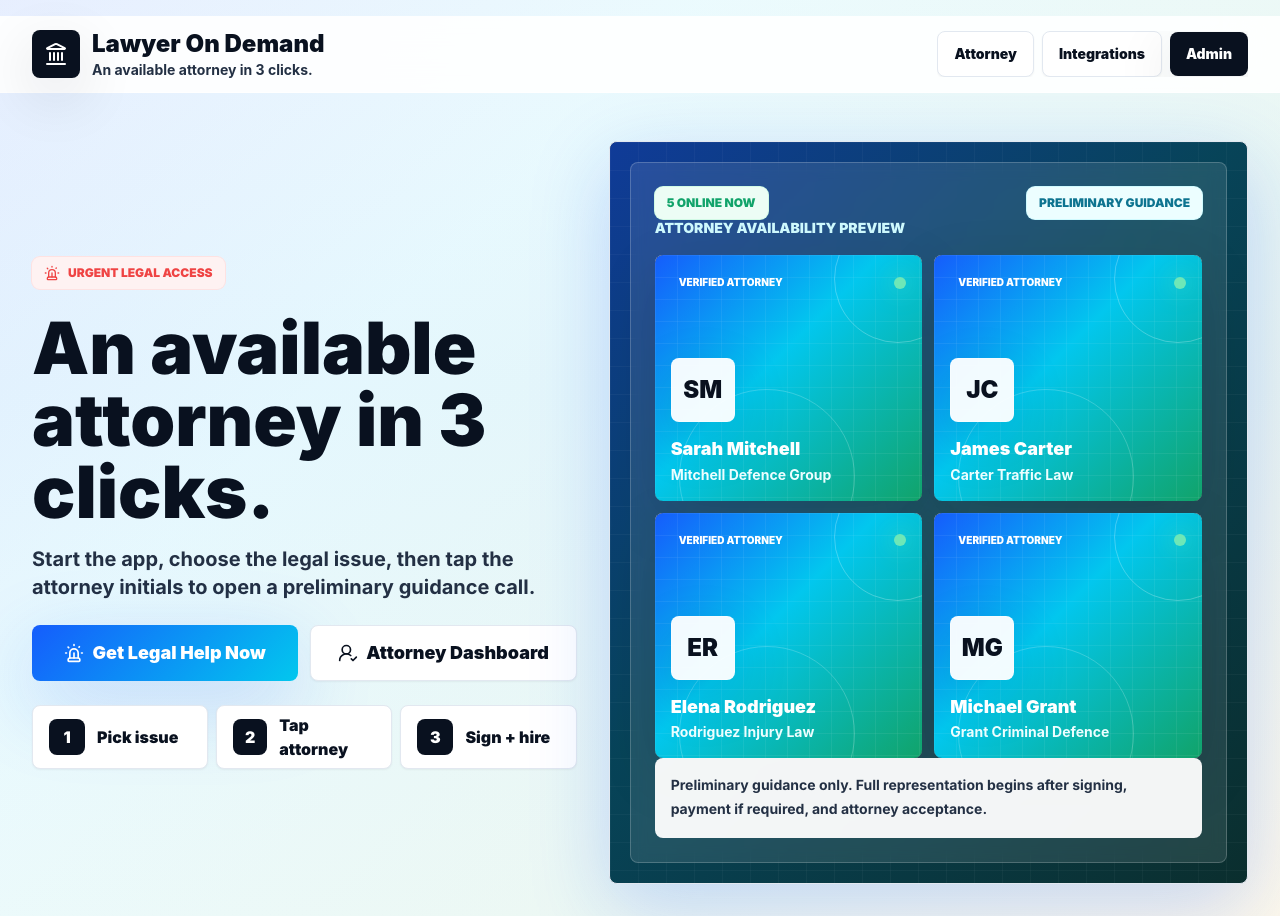
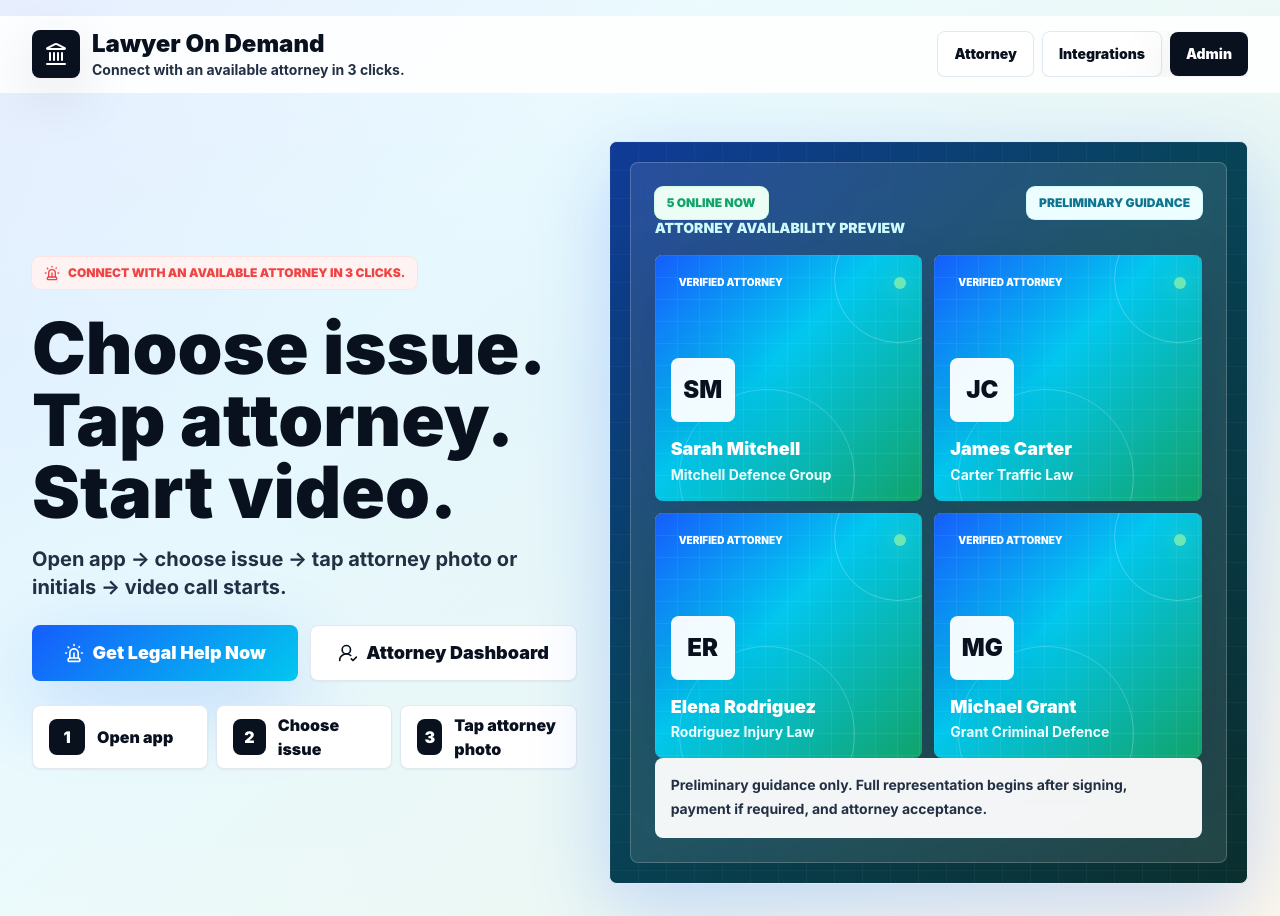
Before and after one commit to BeatViral/Law-On-Demand, a Next.js app: page / in a window 1280 px wide. Built offline with nearby package versions, Linux system fonts and the light colour scheme.

Commit message:
Polish navbar copy and attorney cards

```diff
--- a/components/client-app.tsx
+++ b/components/client-app.tsx
@@ -389,7 +389,7 @@ export function ClientApp() {
               <span>
                 <span className="block text-lg font-black leading-tight sm:text-2xl">Lawyer On Demand</span>
                 <span className="block text-xs font-bold text-graphite sm:text-sm">
-                  An available attorney in 3 clicks.
+                  Connect with an available attorney in 3 clicks.
                 </span>
               </span>
             </button>
@@ -422,15 +422,14 @@ export function ClientApp() {
               <div className="space-y-6">
                 <Badge tone="red" className="text-sm">
                   <Siren className="mr-2 h-4 w-4" />
-                  Urgent legal access
+                  Connect with an available attorney in 3 clicks.
                 </Badge>
                 <div className="space-y-4">
                   <h1 className="max-w-3xl text-5xl font-black leading-[0.96] text-ink sm:text-6xl lg:text-7xl">
-                    An available attorney in 3 clicks.
+                    Choose issue. Tap attorney. Start video.
                   </h1>
                   <p className="max-w-2xl text-lg font-bold leading-8 text-graphite sm:text-xl">
-                    Start the app, choose the legal issue, then tap the attorney initials to open a preliminary
-                    guidance call.
+                    Open app -&gt; choose issue -&gt; tap attorney photo or initials -&gt; video call starts.
                   </p>
                 </div>
                 <div className="grid gap-3 sm:grid-cols-2">
@@ -452,9 +451,9 @@ export function ClientApp() {
                 </div>
                 <div className="grid gap-2 sm:grid-cols-3">
                   {[
-                    ["1", "Pick issue"],
-                    ["2", "Tap attorney"],
-                    ["3", "Sign + hire"]
+                    ["1", "Open app"],
+                    ["2", "Choose issue"],
+                    ["3", "Tap attorney photo"]
                   ].map(([number, label]) => (
                     <div
                       className="flex min-h-16 items-center gap-3 rounded-[8px] border border-slate-200 bg-white px-4 shadow-sm"
@@ -577,7 +576,8 @@ export function ClientApp() {
                 <Badge tone="green">Click 2 of 3</Badge>
                 <h1 className="mt-4 text-4xl font-black text-ink sm:text-6xl">{selectedCategory.name}</h1>
                 <p className="mt-3 text-lg font-bold leading-8 text-graphite">
-                  Available attorneys appear instantly. Tap the attorney initials panel to open the mock video room.
+                  Available attorneys appear instantly. Tap the attorney photo or initials panel to open the mock video
+                  room.
                 </p>
               </div>
               <Panel className="p-5">
@@ -627,7 +627,7 @@ export function ClientApp() {
                           <p className="text-base font-black text-cobalt">{attorney.firmName}</p>
                         </div>
                         <div className="grid gap-2 sm:grid-cols-2">
-                          <CardFact label="Specialty" value={selectedCategory.name} />
+                          <CardFact label="Legal Specialty" value={selectedCategory.name} />
                           <CardFact label="Fee Type" value={area.feeModel === "retainer" ? "Retainer" : area.feeModel === "contingency" ? "Contingency / no upfront retainer" : "Custom review"} />
                         </div>
                         <p className="text-sm font-bold leading-6 text-graphite">{attorney.shortBio}</p>
@@ -1137,7 +1137,7 @@ export function ClientApp() {
                 <AttorneyIdentityArt attorney={bioAttorney} actionLabel="" className="absolute inset-0 rounded-none" />
                 <span className="absolute inset-x-4 bottom-4 flex min-h-14 items-center justify-center gap-2 rounded-[8px] bg-white/95 px-4 text-lg font-black text-ink shadow-panel">
                   <Video className="h-5 w-5 text-cobalt" />
-                  Tap initials to call
+                  Tap photo or initials to call
                 </span>
               </button>
               <div className="space-y-4">
```
Also changed, not shown: 404.html (+1 -1 lines), 404/index.html (+1 -1 lines), admin/index.html (+1 -1 lines), attorney/index.html (+1 -1 lines), index.html (+1 -1 lines), admin/index.txt, attorney/index.txt, index.txt, 1 other file (tests, documents, lock files or other folders).
